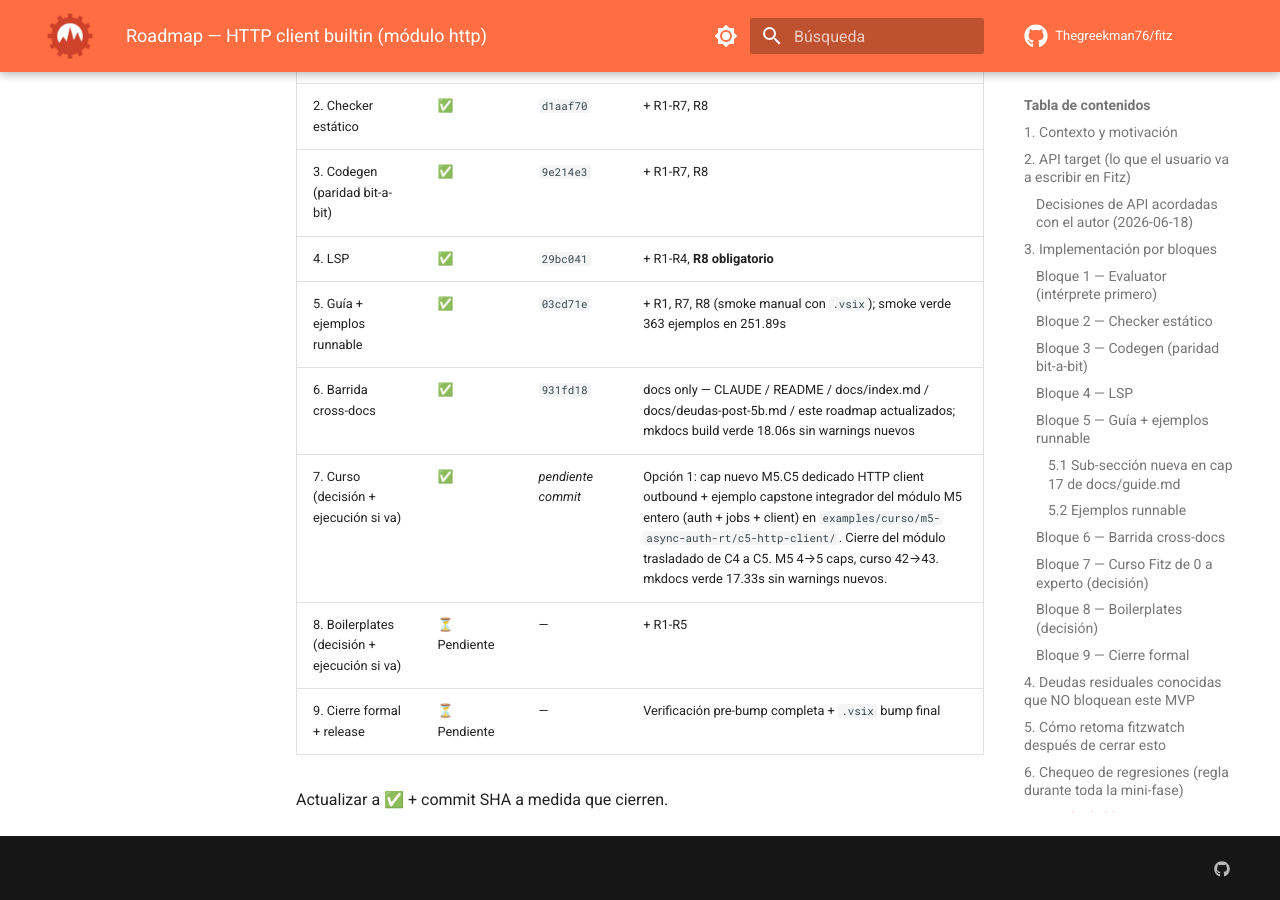
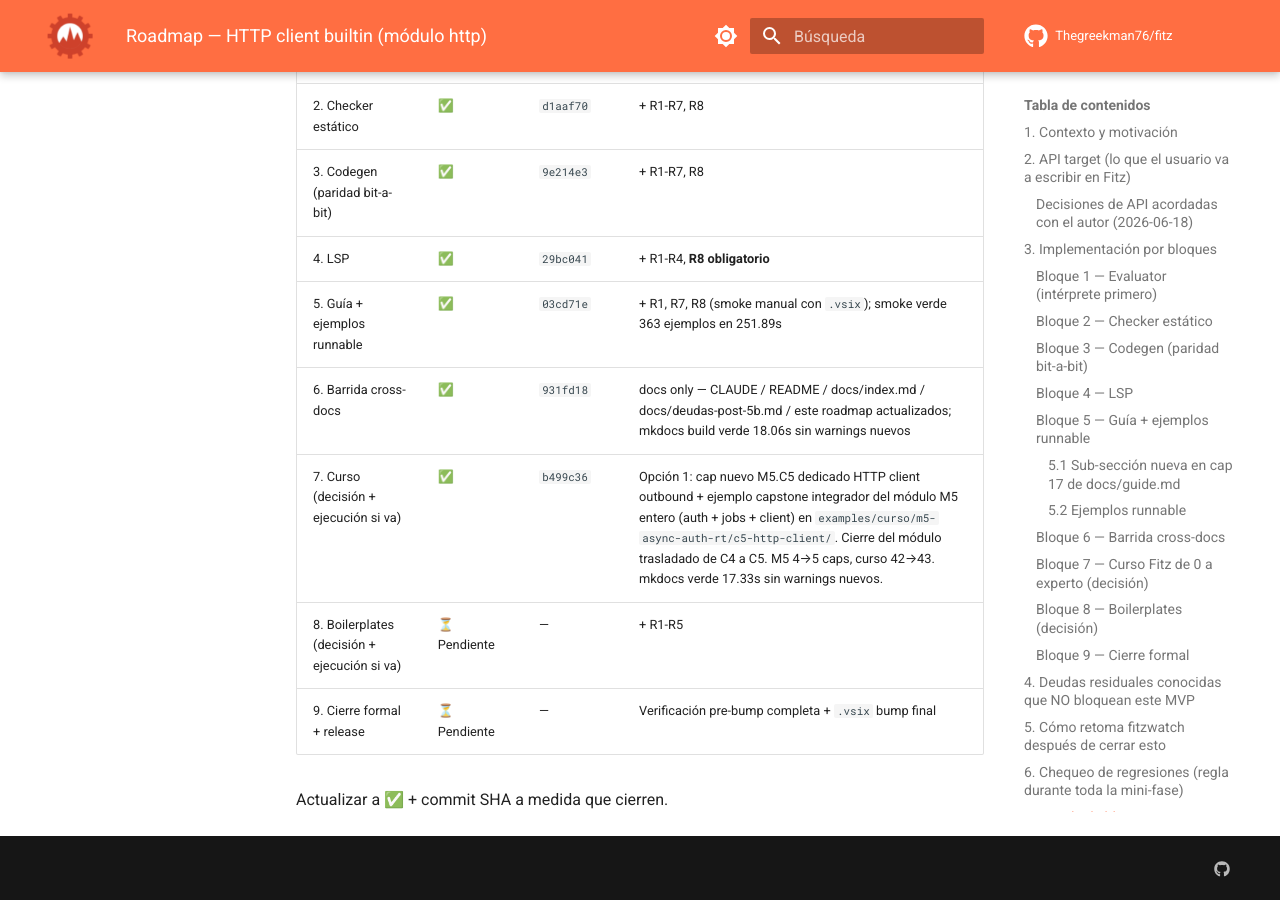
Before and after one commit to Thegreekman76/fitz, an MkDocs documentation site: the page built from docs/http-client-roadmap.md, in a window 1280 px wide and 900 px high, scrolled down 12285 px. Built offline with MkDocs 1.6.1 and Material for MkDocs 9.7.7, drawn with Linux system fonts in a browser that asks for light colours; comment, search, counter and statistics services are not loaded.

Commit message:
chore(http-client): SHA de Bloque 7 en tabla de estado

```diff
--- a/docs/http-client-roadmap.md
+++ b/docs/http-client-roadmap.md
@@ -547,7 +547,7 @@
 | 4. LSP | ✅ | `29bc041` | + R1-R4, **R8 obligatorio** |
 | 5. Guía + ejemplos runnable | ✅ | `03cd71e` | + R1, R7, R8 (smoke manual con `.vsix`); smoke verde 363 ejemplos en 251.89s |
 | 6. Barrida cross-docs | ✅ | `931fd18` | docs only — CLAUDE / README / docs/index.md / docs/deudas-post-5b.md / este roadmap actualizados; mkdocs build verde 18.06s sin warnings nuevos |
-| 7. Curso (decisión + ejecución si va) | ✅ | _pendiente commit_ | Opción 1: cap nuevo M5.C5 dedicado HTTP client outbound + ejemplo capstone integrador del módulo M5 entero (auth + jobs + client) en `examples/curso/m5-async-auth-rt/c5-http-client/`. Cierre del módulo trasladado de C4 a C5. M5 4→5 caps, curso 42→43. mkdocs verde 17.33s sin warnings nuevos. |
+| 7. Curso (decisión + ejecución si va) | ✅ | `b499c36` | Opción 1: cap nuevo M5.C5 dedicado HTTP client outbound + ejemplo capstone integrador del módulo M5 entero (auth + jobs + client) en `examples/curso/m5-async-auth-rt/c5-http-client/`. Cierre del módulo trasladado de C4 a C5. M5 4→5 caps, curso 42→43. mkdocs verde 17.33s sin warnings nuevos. |
 | 8. Boilerplates (decisión + ejecución si va) | ⏳ Pendiente | — | + R1-R5 |
 | 9. Cierre formal + release | ⏳ Pendiente | — | Verificación pre-bump completa + `.vsix` bump final |
 
```
